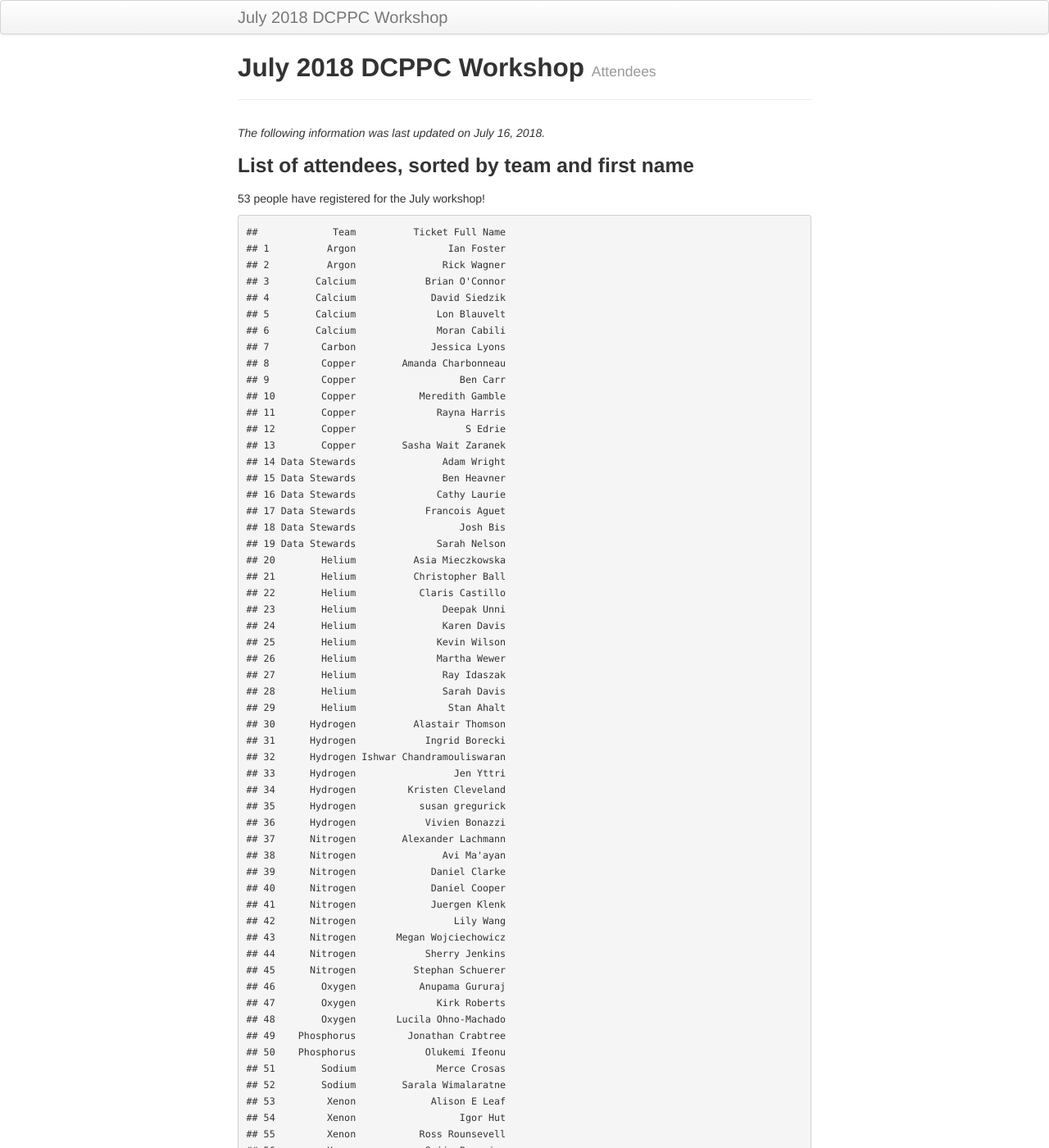
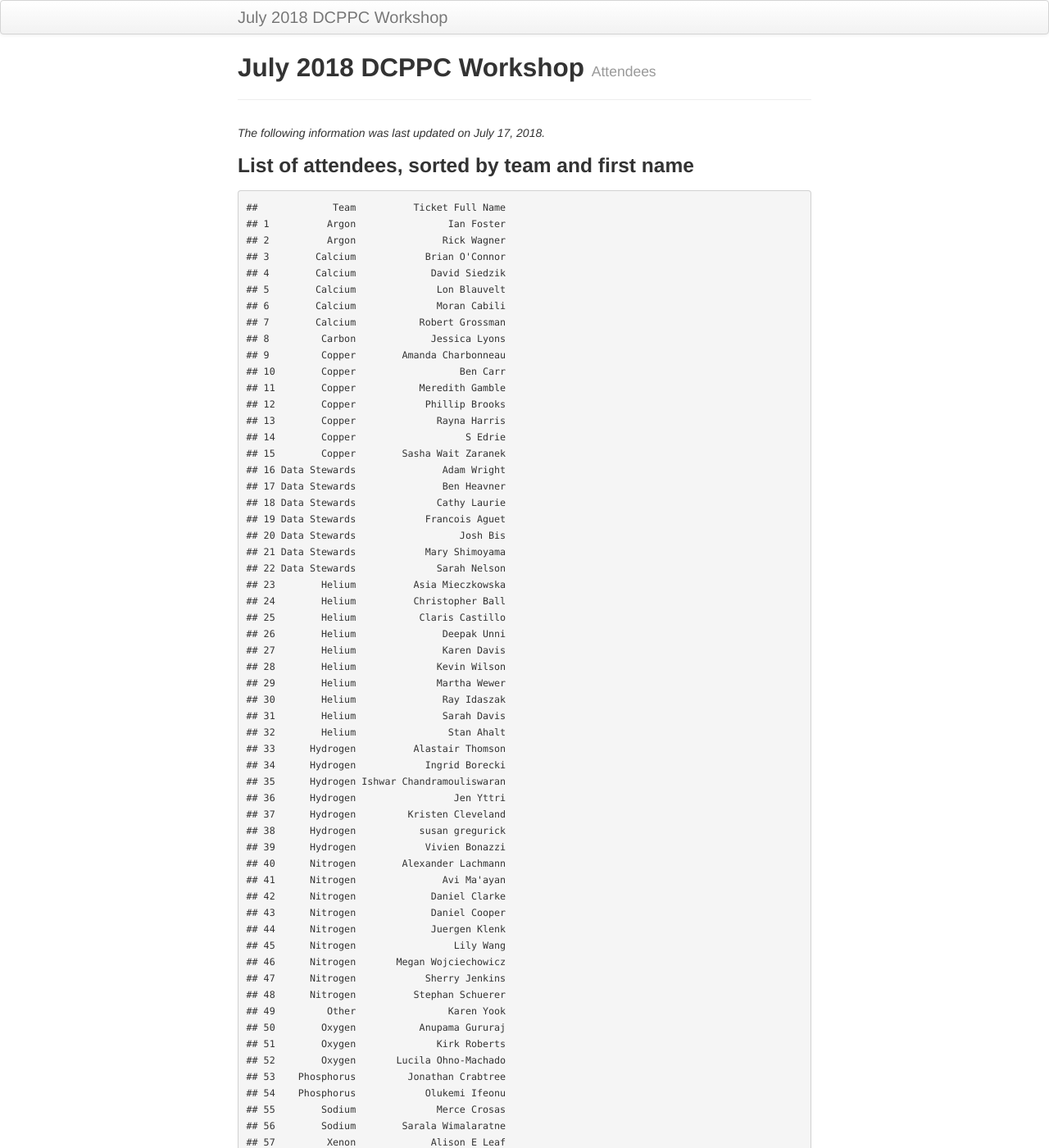
Before and after one commit to dcppc/2018-july-workshop, a Jekyll site: the page built from docs/attendees.md, in a window 1280 px wide and 1400 px high. Shown: the whole window at 82% size. Built offline with Jekyll 4.4.1, drawn with Linux system fonts in a browser that asks for light colours; some of the changed text lies outside the part shown.

Commit message:
upate new attendees

```diff
--- a/docs/attendees.md
+++ b/docs/attendees.md
@@ -5,11 +5,9 @@ tagline: Attendees
 
 ---
 
-*The following information was last updated on July 16, 2018.*
+*The following information was last updated on July 17, 2018.*
 
 ### List of attendees, sorted by team and first name
-
-53 people have registered for the July workshop!
 
     ##             Team          Ticket Full Name
     ## 1          Argon                Ian Foster
@@ -18,70 +16,75 @@ tagline: Attendees
     ## 4        Calcium             David Siedzik
     ## 5        Calcium              Lon Blauvelt
     ## 6        Calcium              Moran Cabili
-    ## 7         Carbon             Jessica Lyons
-    ## 8         Copper        Amanda Charbonneau
-    ## 9         Copper                  Ben Carr
-    ## 10        Copper           Meredith Gamble
-    ## 11        Copper              Rayna Harris
-    ## 12        Copper                   S Edrie
-    ## 13        Copper        Sasha Wait Zaranek
-    ## 14 Data Stewards               Adam Wright
-    ## 15 Data Stewards               Ben Heavner
-    ## 16 Data Stewards              Cathy Laurie
-    ## 17 Data Stewards            Francois Aguet
-    ## 18 Data Stewards                  Josh Bis
-    ## 19 Data Stewards              Sarah Nelson
-    ## 20        Helium          Asia Mieczkowska
-    ## 21        Helium          Christopher Ball
-    ## 22        Helium           Claris Castillo
-    ## 23        Helium               Deepak Unni
-    ## 24        Helium               Karen Davis
-    ## 25        Helium              Kevin Wilson
-    ## 26        Helium              Martha Wewer
-    ## 27        Helium               Ray Idaszak
-    ## 28        Helium               Sarah Davis
-    ## 29        Helium                Stan Ahalt
-    ## 30      Hydrogen          Alastair Thomson
-    ## 31      Hydrogen            Ingrid Borecki
-    ## 32      Hydrogen Ishwar Chandramouliswaran
-    ## 33      Hydrogen                 Jen Yttri
-    ## 34      Hydrogen         Kristen Cleveland
-    ## 35      Hydrogen           susan gregurick
-    ## 36      Hydrogen            Vivien Bonazzi
-    ## 37      Nitrogen        Alexander Lachmann
-    ## 38      Nitrogen               Avi Ma'ayan
-    ## 39      Nitrogen             Daniel Clarke
-    ## 40      Nitrogen             Daniel Cooper
-    ## 41      Nitrogen             Juergen Klenk
-    ## 42      Nitrogen                 Lily Wang
-    ## 43      Nitrogen       Megan Wojciechowicz
-    ## 44      Nitrogen            Sherry Jenkins
-    ## 45      Nitrogen          Stephan Schuerer
-    ## 46        Oxygen           Anupama Gururaj
-    ## 47        Oxygen              Kirk Roberts
-    ## 48        Oxygen       Lucila Ohno-Machado
-    ## 49    Phosphorus         Jonathan Crabtree
-    ## 50    Phosphorus            Olukemi Ifeonu
-    ## 51        Sodium              Merce Crosas
-    ## 52        Sodium        Sarala Wimalaratne
-    ## 53         Xenon             Alison E Leaf
-    ## 54         Xenon                  Igor Hut
-    ## 55         Xenon           Ross Rounsevell
-    ## 56         Xenon            Saiju Pyarajan
-    ## 57         Xenon          Vladimir Obucina
+    ## 7        Calcium           Robert Grossman
+    ## 8         Carbon             Jessica Lyons
+    ## 9         Copper        Amanda Charbonneau
+    ## 10        Copper                  Ben Carr
+    ## 11        Copper           Meredith Gamble
+    ## 12        Copper            Phillip Brooks
+    ## 13        Copper              Rayna Harris
+    ## 14        Copper                   S Edrie
+    ## 15        Copper        Sasha Wait Zaranek
+    ## 16 Data Stewards               Adam Wright
+    ## 17 Data Stewards               Ben Heavner
+    ## 18 Data Stewards              Cathy Laurie
+    ## 19 Data Stewards            Francois Aguet
+    ## 20 Data Stewards                  Josh Bis
+    ## 21 Data Stewards            Mary Shimoyama
+    ## 22 Data Stewards              Sarah Nelson
+    ## 23        Helium          Asia Mieczkowska
+    ## 24        Helium          Christopher Ball
+    ## 25        Helium           Claris Castillo
+    ## 26        Helium               Deepak Unni
+    ## 27        Helium               Karen Davis
+    ## 28        Helium              Kevin Wilson
+    ## 29        Helium              Martha Wewer
+    ## 30        Helium               Ray Idaszak
+    ## 31        Helium               Sarah Davis
+    ## 32        Helium                Stan Ahalt
+    ## 33      Hydrogen          Alastair Thomson
+    ## 34      Hydrogen            Ingrid Borecki
+    ## 35      Hydrogen Ishwar Chandramouliswaran
+    ## 36      Hydrogen                 Jen Yttri
+    ## 37      Hydrogen         Kristen Cleveland
+    ## 38      Hydrogen           susan gregurick
+    ## 39      Hydrogen            Vivien Bonazzi
+    ## 40      Nitrogen        Alexander Lachmann
+    ## 41      Nitrogen               Avi Ma'ayan
+    ## 42      Nitrogen             Daniel Clarke
+    ## 43      Nitrogen             Daniel Cooper
+    ## 44      Nitrogen             Juergen Klenk
+    ## 45      Nitrogen                 Lily Wang
+    ## 46      Nitrogen       Megan Wojciechowicz
+    ## 47      Nitrogen            Sherry Jenkins
+    ## 48      Nitrogen          Stephan Schuerer
+    ## 49         Other                Karen Yook
+    ## 50        Oxygen           Anupama Gururaj
+    ## 51        Oxygen              Kirk Roberts
+    ## 52        Oxygen       Lucila Ohno-Machado
+    ## 53    Phosphorus         Jonathan Crabtree
+    ## 54    Phosphorus            Olukemi Ifeonu
+    ## 55        Sodium              Merce Crosas
+    ## 56        Sodium        Sarala Wimalaratne
+    ## 57         Xenon             Alison E Leaf
+    ## 58         Xenon                  Igor Hut
+    ## 59         Xenon           Ross Rounsevell
+    ## 60         Xenon            Saiju Pyarajan
+    ## 61         Xenon          Vladimir Obucina
 
 ### Overview of particpants per team
 
     ##             Team  n
     ## 1          Argon  2
-    ## 2        Calcium  4
+    ## 2        Calcium  5
     ## 3         Carbon  1
-    ## 4         Copper  6
-    ## 5  Data Stewards  6
+    ## 4         Copper  7
+    ## 5  Data Stewards  7
     ## 6         Helium 10
     ## 7       Hydrogen  7
     ## 8       Nitrogen  9
-    ## 9         Oxygen  3
-    ## 10    Phosphorus  2
-    ## 11        Sodium  2
-    ## 12         Xenon  5
+    ## 9          Other  1
+    ## 10        Oxygen  3
+    ## 11    Phosphorus  2
+    ## 12        Sodium  2
+    ## 13         Xenon  5
```
